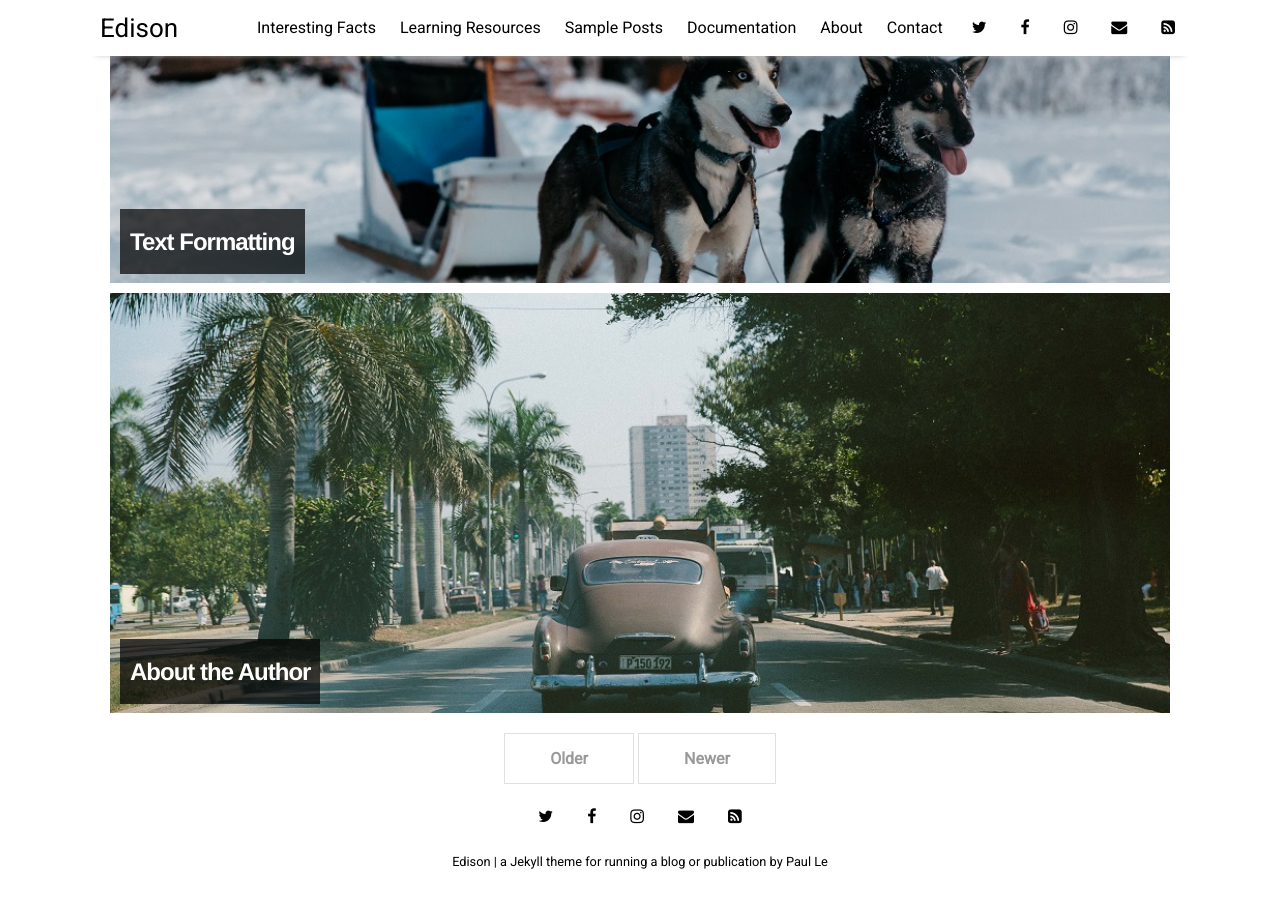
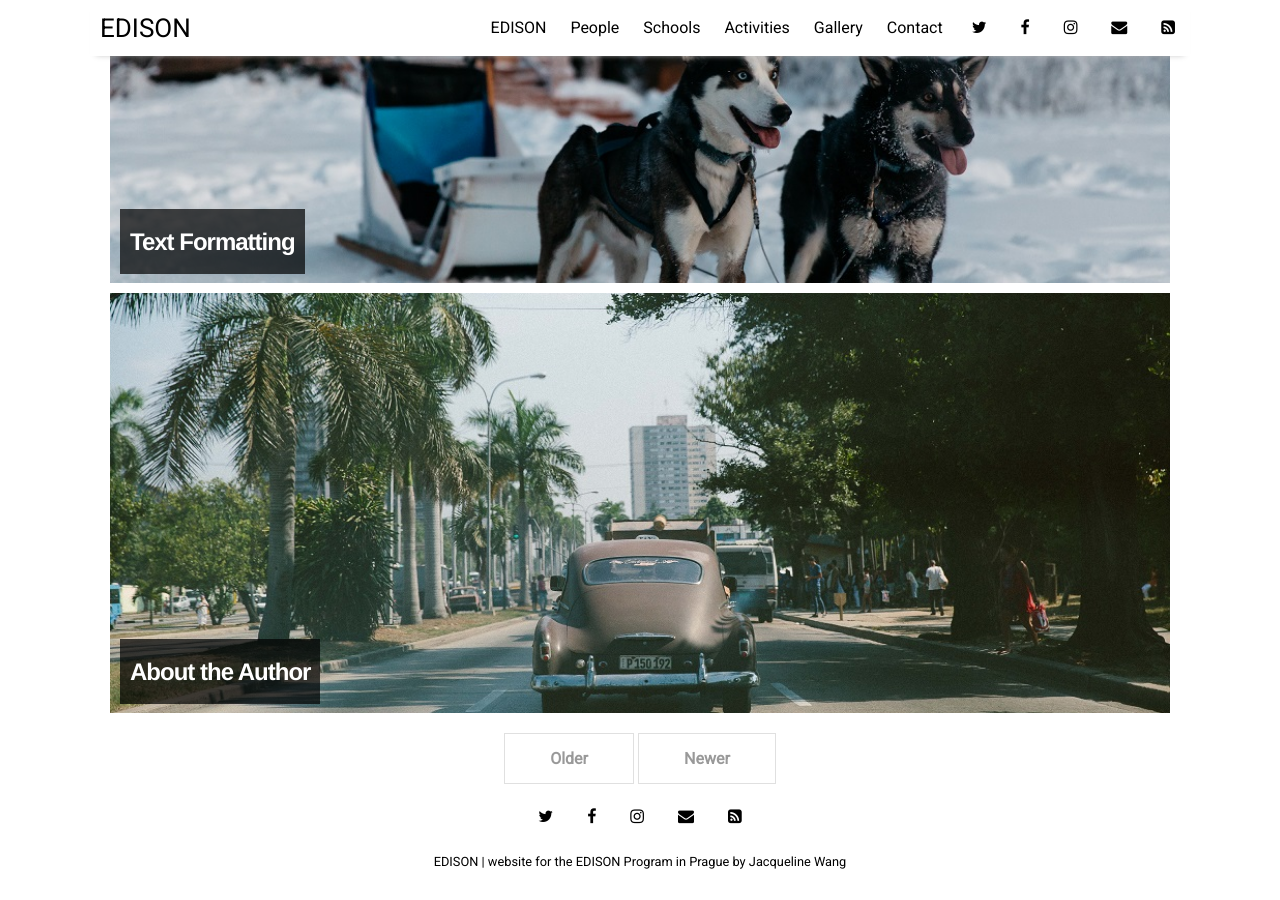
Before and after one commit to JacquelineWang/EDISON, a Jekyll site: the page built from index.html, in a window 1280 px wide and 900 px high, scrolled down 1068 px. Built offline with Jekyll 4.4.1, drawn with Linux system fonts in a browser that asks for light colours; nearby versions of some CDN libraries; the list of posts is cut into pages by our own code.

Commit message:
name link

```diff
--- a/_config.yml
+++ b/_config.yml
@@ -14,9 +14,9 @@ sass:
   style: :nested
 
 # Customise atom feed settings (this is where Jekyll-Feed gets configuration information)
-title:		           "Edison"
-description:	       "a Jekyll theme for running a blog or publication"
-author:              "Paul Le"
+title:		           "EDISON"
+description:	       "website for the EDISON Program in Prague"
+author:              "Jacqueline Wang"
 
 # RSS 2.0 can be used instead of Atom by uncommenting following two lines
 #feed:
--- a/_data/settings.yml
+++ b/_data/settings.yml
@@ -6,19 +6,19 @@ disqus:
 google-ID: 'UA-112060364-2'
 
 menu:
-- {name: 'Interesting Facts', folder: 'pages', file: 'facts.html'}
-- {name: 'Learning Resources', folder: 'pages', file: 'resources.html'}
-- {name: 'Sample Posts', folder: 'pages', file: 'sample-posts.html'}
-- {name: 'Documentation', folder: 'pages', file: 'documentation.html'}
-- {name: 'About', folder: 'pages', file: 'about.html'}
+- {name: 'EDISON', folder: 'pages', file: 'facts.html'}
+- {name: 'People', folder: 'pages', file: 'resources.html'}
+- {name: 'Schools', folder: 'pages', file: 'sample-posts.html'}
+- {name: 'Activities', folder: 'pages', file: 'documentation.html'}
+- {name: 'Gallery', folder: 'pages', file: 'about.html'}
 - {name: 'Contact', folder: 'pages', file: 'contact.html'}
 
 # Available social icons are powered by Font Awesome, so you can use any icon that they offer
 social:
 - {icon: 'twitter', link: 'https://twitter.com/paululele'}
-- {icon: 'facebook', link: 'https://www.facebook.com/Le.Paul.94'}
-- {icon: 'instagram', link: 'https://instagram.com/paululele'}
-- {icon: 'envelope', link: 'mailto:l.nguyen.paul@gmail.com'}
+- {icon: 'facebook', link: 'https://www.facebook.com/profile.php?id=100002269882529'}
+- {icon: 'instagram', link: 'https://www.instagram.com/jacqueline.jw/'}
+- {icon: 'envelope', link: 'jingwen.wang96@gmail.com'}
 - {icon: 'rss-square', link: 'feed.xml'}
 # - {icon: 'rss-square', link: 'rss-feed.xml'}
 
```
Also changed, not shown: 2 other files.
